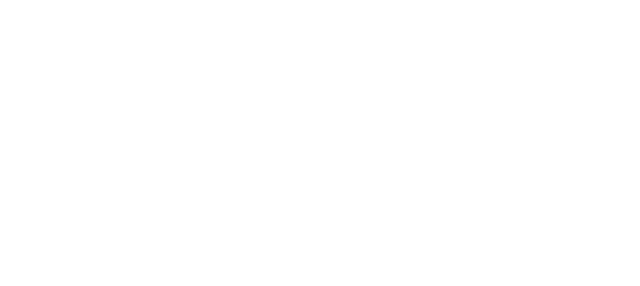
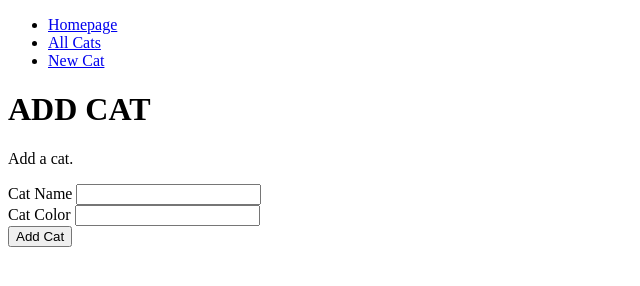
Before and after one commit to jonathan-crepeau/all-the-cats, a website: page views/newCat.html in a window 1280 px wide. Shown: the whole page, without its empty margins (0-640 px from the left). Drawn offline with Linux system fonts and the light colour scheme.

```diff
--- a/public/scripts/homepage.js
+++ b/public/scripts/homepage.js
@@ -0,0 +1 @@
+console.log('Homepage.js is all set...');
--- a/public/scripts/newCat.js
+++ b/public/scripts/newCat.js
@@ -0,0 +1 @@
+console.log('newCat.js ready for duty...');
--- a/views/homepage.html
+++ b/views/homepage.html
@@ -4,6 +4,7 @@
     <meta charset="UTF-8">
     <meta http-equiv="X-UA-Compatible" content="IE=edge">
     <meta name="viewport" content="width=device-width, initial-scale=1.0">
+    <script defer src="/scripts/homepage.js"></script>
     <title>All The Cats!</title>
 </head>
 <body>
--- a/views/newCat.html
+++ b/views/newCat.html
@@ -0,0 +1,36 @@
+<!DOCTYPE html>
+<html lang="en">
+<head>
+    <meta charset="UTF-8">
+    <meta http-equiv="X-UA-Compatible" content="IE=edge">
+    <meta name="viewport" content="width=device-width, initial-scale=1.0">
+    <script defer src="/scripts/newCat.js"></script>
+    <title>All The Cats!</title>
+</head>
+<body>
+    <header>
+        <nav>
+            <ul>
+                <li><a href="/">Homepage</a></li>
+                <li><a href="/cats/all">All Cats</a></li>
+                <li><a href="/cats/new">New Cat</a></li>
+            </ul>
+        </nav>
+    </header>
+    <main>
+        <h1>ADD CAT</h1>
+        <p>Add a cat.</p>
+        <form id="cat-form">
+            <div>
+                <label for="cat-name">Cat Name</label>
+                <input type="text" id="cat-name" name="cat-name">
+            </div>
+            <div>
+                <label for="cat-color">Cat Color</label>
+                <input type="text" id="cat-color" name="cat-color">
+            </div>
+            <button type="submit">Add Cat</button>
+        </form>
+    </main>
+</body>
+</html>
```
Also changed, not shown: public/scripts/allCats.js (+13 -2 lines), server.js (+10 -2 lines), views/allCats.html (+15 -2 lines).
